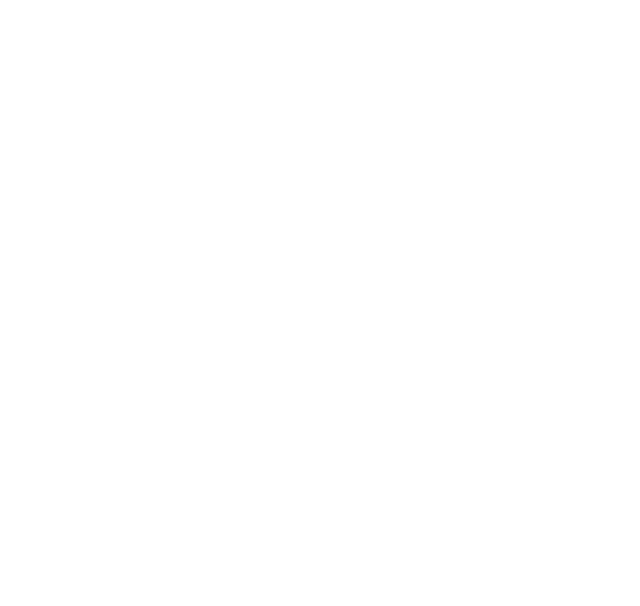
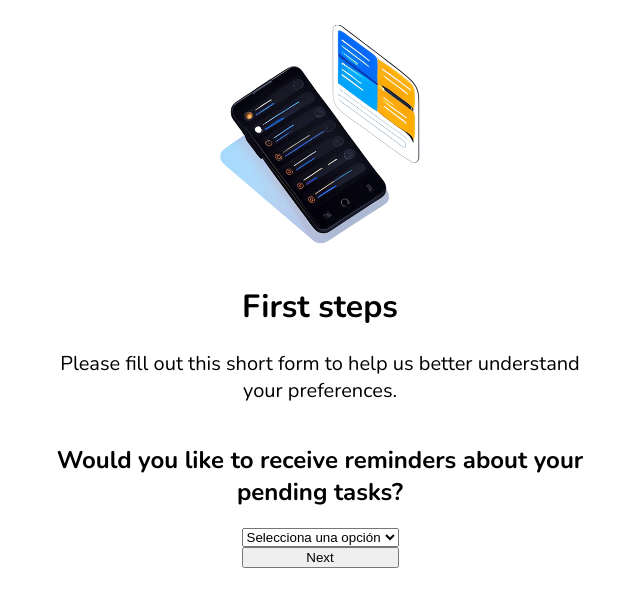
Before and after one commit to jaimehu20/TaskHive, an Angular app: page /first-steps in a window 1280 px wide. Before the commit this address led to /. Shown: the top 606 px of the page, without its empty margins (320-960 px from the left). Built offline with nearby package versions, Linux system fonts and the light colour scheme.

Commit message:
ADD/ First steps form

```diff
--- a/src/app/app.routes.ts
+++ b/src/app/app.routes.ts
@@ -2,10 +2,12 @@
 import { GetStartedComponent } from './pages/get-started/get-started.component';
 import { DashboardComponent } from './pages/dashboard/dashboard.component';
 import { authGuard } from './services/auth/auth.guard';
+import { FirstStepsComponent } from './pages/first-steps/first-steps.component';
 
 
 export const routes: Routes = [
     { path: 'get-started', component: GetStartedComponent },
+    { path: 'first-steps', component: FirstStepsComponent },
     { path: 'dashboard/:id', component: DashboardComponent, canActivate: [authGuard] },
     { path: '', redirectTo: '/get-started', pathMatch: 'full' }
 ];
--- /dev/null
+++ b/src/app/pages/first-steps/first-steps.component.css
@@ -0,0 +1,38 @@
+:host {
+    min-width: 100%;
+    display: flex;
+    flex-direction: column;
+    align-items: center;
+    height: 100%;
+    overflow-y: auto;
+}
+
+.container {
+    display: flex;
+    align-items: center;
+    flex-direction: column;
+    transition: transform 0.5s ease-in-out;
+    height: 100vh;
+}
+
+img {
+    width: 70%;
+    max-width: 264px;
+}
+
+.container p {
+    width: 80%;
+    text-align: center;
+    margin-top: 0;
+    font-size: 20px;
+}
+
+h2 {
+    width: 80%;
+    text-align: center;
+}
+
+form {
+    display: flex;
+    flex-direction: column;
+}
--- /dev/null
+++ b/src/app/pages/first-steps/first-steps.component.html
@@ -0,0 +1,18 @@
+<div class="container">
+    <img src="signup.png"/>
+    <h1>First steps</h1>
+    <p>Please fill out this short form to help us better understand your preferences.</p>
+    <h2>{{ questions[currentQuestionIndex].question }}</h2>
+    <form [formGroup]="form" (ngSubmit)="onNext()">
+        <ng-container *ngIf="questions[currentQuestionIndex]?.type === 'input'">
+          <input id="answer" formControlName="answer" placeholder="Escribe tu respuesta aquí" />
+        </ng-container>
+        <ng-container *ngIf="questions[currentQuestionIndex]?.type === 'select'">
+          <select id="answer" formControlName="answer">
+            <option value="" disabled selected>Selecciona una opción</option>
+            <option *ngFor="let option of questions[currentQuestionIndex]?.options" [value]="option">{{ option }}</option>
+          </select>
+        </ng-container>
+        <button type="submit">Next</button>
+    </form>
+</div>
--- /dev/null
+++ b/src/app/pages/first-steps/first-steps.component.ts
@@ -0,0 +1,52 @@
+import { CommonModule } from '@angular/common';
+import { Component } from '@angular/core';
+import { FormBuilder, FormGroup, FormsModule, ReactiveFormsModule } from '@angular/forms';
+
+interface Question {
+  question: string,
+  type: string,
+  options?: string[]
+  answer: string
+}
+
+@Component({
+  selector: 'app-first-steps',
+  standalone: true,
+  imports: [CommonModule, ReactiveFormsModule],
+  templateUrl: './first-steps.component.html',
+  styleUrl: './first-steps.component.css'
+})
+export class FirstStepsComponent {
+
+  form: FormGroup
+
+  constructor(private fb: FormBuilder) {
+    this.form = this.fb.group({
+      answer: ['']
+    });
+  }
+
+  onNext() {
+    this.questions[this.currentQuestionIndex].answer = this.form.value.answer;
+    this.currentQuestionIndex++;
+    this.form.reset();
+  }
+
+  questions: Question[] = [
+    { question: 'Would you like to receive reminders about your pending tasks?', type: 'select', options: ['Yes', 'No'], answer: ''},
+    { question: 'How often would you like to receive reminders?', type: 'select', options: ['Hourly', 'Daily', 'Weekly'], answer: '' },
+    { question: 'What date format would you prefer?', type: 'select', options: ['dd/mm/yyyy', 'yyyy/mm/dd'], answer: '' },
+    { question: 'What time format would you prefer?', type: 'select', options: ['12H', '24h'], answer: '' },
+    { question: 'When does your week start?', type: 'select', options: ['Monday', 'Tuesday', 'Wednesday', 'Thursday', 'Friday', 'Saturday', 'Sunday'], answer: '' },
+    { question: 'Select your preference:', type: 'select', options: ['light', 'dark'], answer: '' }
+  ]
+
+  currentQuestionIndex: number = 0;
+
+
+
+  submitPreferences() {
+    console.log('Correcto')
+  }
+
+}
--- a/src/app/pages/login/login.component.css
+++ b/src/app/pages/login/login.component.css
@@ -7,6 +7,7 @@
     overflow-y: auto;
     justify-content: center;
 }
+
 .container {
     display: flex;
     align-items: center;
--- a/src/app/pages/register/register.component.ts
+++ b/src/app/pages/register/register.component.ts
@@ -62,7 +62,7 @@
           this.errorMessage = err.message
         },
         complete: () => {
-          console.log('Registration succeed.')
+          this.router.navigate(['/first-steps'])
         }
       })
     }
```
